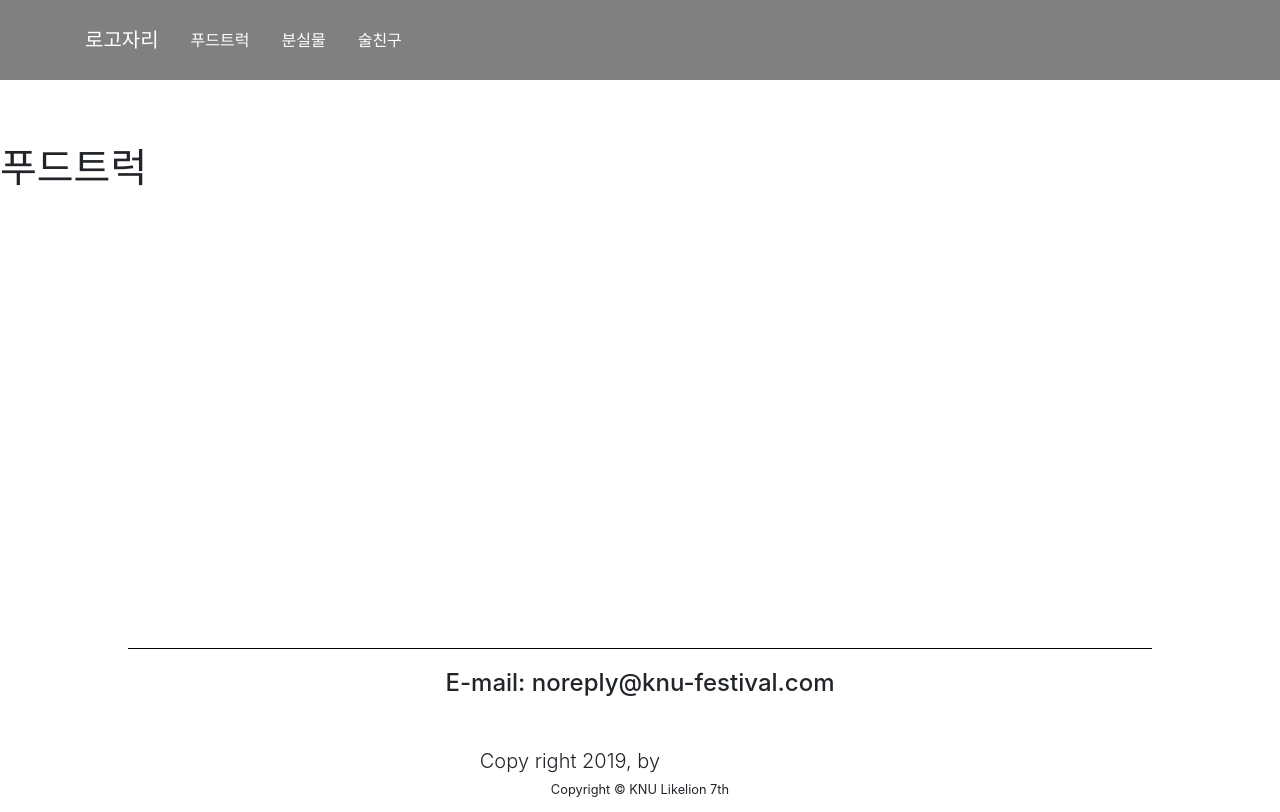
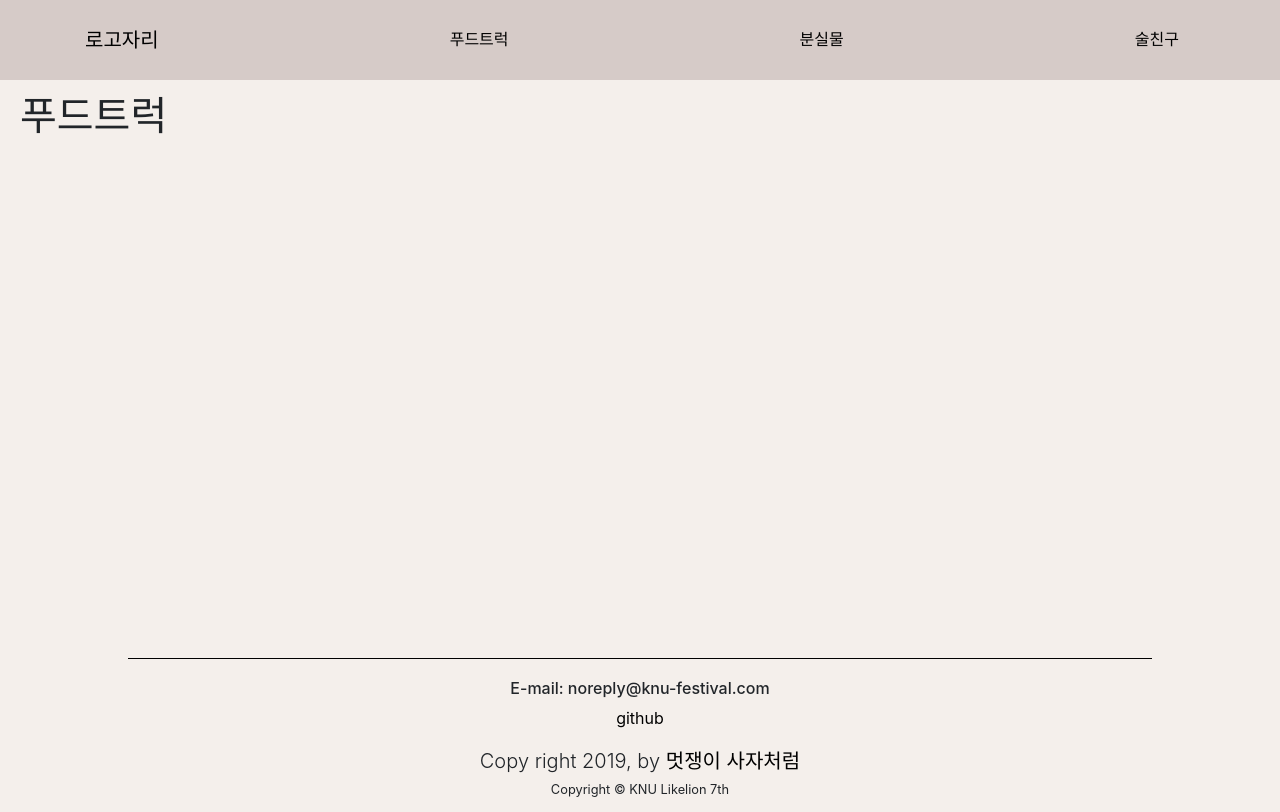
Before and after one commit to qwlake/knu-festival, a Django app: page /foodtruck/ in a window 1280 px wide. Run offline with Django 3.2, Linux system fonts and the light colour scheme; some libraries are stand-ins or nearby versions; some web fonts are replaced.

Commit message:
08/23 15:01

```diff
--- /dev/null
+++ b/festival/static/css/font.css
@@ -0,0 +1,5 @@
+@font-face { font-family: 'LotteMartHappy'; font-style: normal; font-weight: 400; src: url('//cdn.jsdelivr.net/korean-webfonts/1/corps/lottemart/LotteMartHappy/LotteMartHappyMedium.woff2') format('woff2'), url('//cdn.jsdelivr.net/korean-webfonts/1/corps/lottemart/LotteMartHappy/LotteMartHappyMedium.woff') format('woff'); } @font-face { font-family: 'LotteMartHappy'; font-style: normal; font-weight: 700; src: url('//cdn.jsdelivr.net/korean-webfonts/1/corps/lottemart/LotteMartHappy/LotteMartHappyBold.woff2') format('woff2'), url('//cdn.jsdelivr.net/korean-webfonts/1/corps/lottemart/LotteMartHappy/LotteMartHappyBold.woff') format('woff'); } .lottemarthappy * { font-family: 'LotteMartHappy', sans-serif; }
+
+.item {
+    font-family: 'LotteMartHappy';
+}
--- a/festival/static/css/index.css
+++ b/festival/static/css/index.css
@@ -1,8 +1,13 @@
 html, body {
    height: 100%;
+   background-color: rgb(244, 239, 235);
+}
+
+.indexBody, .lostboardBody, .friendboardBody, .foodtruckBody {
+   background-color: rgb(244, 239, 235);
 }
 a{
-   color: white !important;
+   color: black !important;
 }
 
 #content-container {
@@ -19,3 +24,8 @@ a{
    border-top: 1px solid black;
    padding-top: 20px;
 }
+
+.title {
+   margin-top: 20px;
+   margin-left: 20px;
+}
--- a/festival/templates/base.html
+++ b/festival/templates/base.html
@@ -7,6 +7,7 @@
     <title>KNU - 대동제</title>
 
     <link href="{% static 'css/index.css' %}" rel="stylesheet" type="text/css">
+    <link rel="stylesheet" href="{% static 'css/font.css' %}">
     <link rel="stylesheet" href="https://stackpath.bootstrapcdn.com/bootstrap/4.3.1/css/bootstrap.min.css" integrity="sha384-ggOyR0iXCbMQv3Xipma34MD+dH/1fQ784/j6cY/iJTQUOhcWr7x9JvoRxT2MZw1T" crossorigin="anonymous">
     <script src="https://code.jquery.com/jquery-3.3.1.slim.min.js" integrity="sha384-q8i/X+965DzO0rT7abK41JStQIAqVgRVzpbzo5smXKp4YfRvH+8abtTE1Pi6jizo" crossorigin="anonymous"></script>
     <script src="https://cdnjs.cloudflare.com/ajax/libs/popper.js/1.14.7/umd/popper.min.js" integrity="sha384-UO2eT0CpHqdSJQ6hJty5KVphtPhzWj9WO1clHTMGa3JDZwrnQq4sF86dIHNDz0W1" crossorigin="anonymous"></script>
@@ -14,16 +15,13 @@
 </head>
 
 <body>
-
-<nav class="navbar navbar-expand-lg bg-secondary text-uppercase fixed-top" id="mainNav" style="background-color: gray !important; height: 80px;">
-    <div class="container">
-        <a class="navbar-brand" href="{% url 'index' %}">로고자리</a>
-        <div class="navbar-collapse" id="navbarResponsive">
-            <a class="py-3 px-0 px-lg-3 rounded " href="/foodtruck/">푸드트럭</a>
-            <a class="py-3 px-0 px-lg-3 rounded " href="/lostboard/">분실물</a>
-            <a class="py-3 px-0 px-lg-3 rounded" href="/friendboard/">술친구</a>
+    <nav class="navbar navbar-expand-lg text-uppercase fixed-top" id="mainNav" style="background-color: #D6CBC8 !important; height: 80px;">
+        <div class="container">
+            <a class="item navbar-brand" href="{% url 'index' %}">로고자리</a>
+            <a class="item py-3 px-0 px-lg-3 rounded " href="/foodtruck/">푸드트럭</a>
+            <a class="item py-3 px-0 px-lg-3 rounded " href="/lostboard/">분실물</a>
+            <a class="item py-3 px-0 px-lg-3 rounded" href="/friendboard/">술친구</a>
         </div>
-    </div>
     </nav>
 <br>
 <br>
@@ -35,8 +33,8 @@
 </div>
 <footer>
     <div class="footerClass">
-        <h4>E-mail: noreply@knu-festival.com</h4>
-        <p><a href="https://github.com/qwlake/knu-festival">github.com/qwlake/knu-festival</a>
+        <h6>E-mail: noreply@knu-festival.com</h6>
+        <p><a href="https://github.com/qwlake/knu-festival">github</a>
         <p class="lead mb-0">Copy right 2019, by
         <a href="https://likelion.net/">멋쟁이 사자처럼</a></p>
         <small>Copyright &copy; KNU Likelion 7th</small>
--- a/foodtruck/templates/foodtruck.html
+++ b/foodtruck/templates/foodtruck.html
@@ -7,8 +7,7 @@
     <meta charset="UTF-8">
     <title>Index</title>
     </head>
-<body>
-    <br><br><br>
-    <h1>푸드트럭</h1>
+<body class="foodtruckBody">
+    <h1 class="title">푸드트럭</h1>
 </body>
 {% endblock %}
--- a/friendboard/templates/friendboard.html
+++ b/friendboard/templates/friendboard.html
@@ -7,8 +7,7 @@
     <meta charset="UTF-8">
     <title>Index</title>
     </head>
-<body>
-    <br><br><br>
-    <h1>술친구</h1>
+<body class="friendboardBody">
+    <h1 class="title">술친구</h1>
 </body>
 {% endblock %}
--- a/friendboard/urls.py
+++ b/friendboard/urls.py
@@ -2,7 +2,7 @@ from django.urls import path
 from . import views
 
 # 술친구 urls.py
-app_name = 'foodtruck'
+app_name = 'friendboard'
 urlpatterns = [
     path('', views.friendboard, name="friendboard"),
 ]
--- a/index/templates/index.html
+++ b/index/templates/index.html
@@ -7,8 +7,7 @@
     <meta charset="UTF-8">
     <title>Index</title>
     </head>
-<body>
-    <br><br><br>
-    <h1>안녕</h1>
+<body class="indexBody">
+    <h1 class="title">안녕</h1>
 </body>
 {% endblock %}
--- a/index/urls.py
+++ b/index/urls.py
@@ -1,22 +1,8 @@
-"""festival URL Configuration
-
-The `urlpatterns` list routes URLs to views. For more information please see:
-    https://docs.djangoproject.com/en/2.2/topics/http/urls/
-Examples:
-Function views
-    1. Add an import:  from my_app import views
-    2. Add a URL to urlpatterns:  path('', views.home, name='home')
-Class-based views
-    1. Add an import:  from other_app.views import Home
-    2. Add a URL to urlpatterns:  path('', Home.as_view(), name='home')
-Including another URLconf
-    1. Import the include() function: from django.urls import include, path
-    2. Add a URL to urlpatterns:  path('blog/', include('blog.urls'))
-"""
 from django.urls import path
 from . import views
 
-app_name = 'foodtruck'
+# index urls.py
+app_name = 'index'
 urlpatterns = [
     path('', views.index, name='index'),
 ]
--- a/lostboard/templates/lostboard.html
+++ b/lostboard/templates/lostboard.html
@@ -7,8 +7,7 @@
     <meta charset="UTF-8">
     <title>Index</title>
     </head>
-<body>
-    <br><br><br>
-    <h1>분실물</h1>
+<body class="lostboardBody">
+    <h1 class="title">분실물</h1>
 </body>
 {% endblock %}
--- a/lostboard/urls.py
+++ b/lostboard/urls.py
@@ -1,7 +1,8 @@
 from django.urls import path
 from . import views
+
 # 분실물 urls.py
-app_name = 'foodtruck'
+app_name = 'lostboard'
 urlpatterns = [
     path('', views.lostboard, name="lostboard"),
 ]
```
